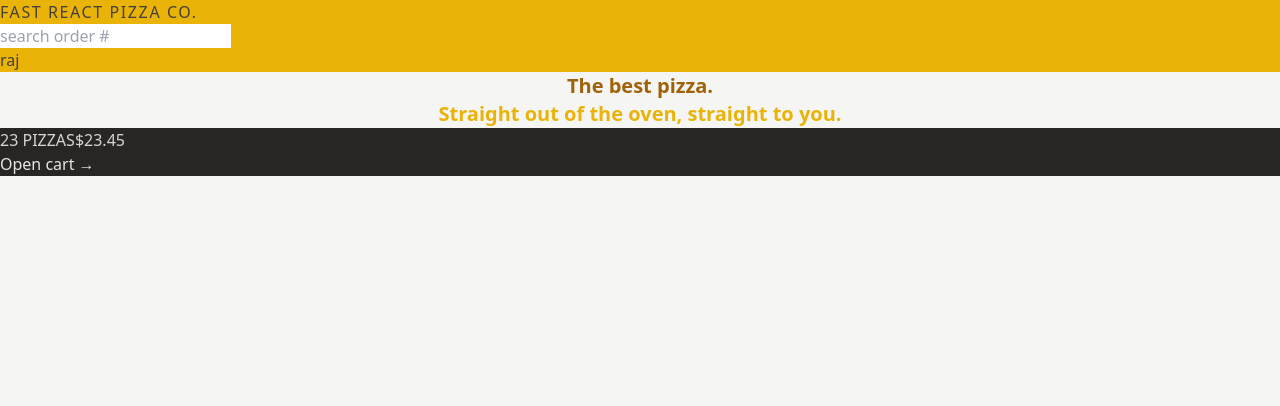
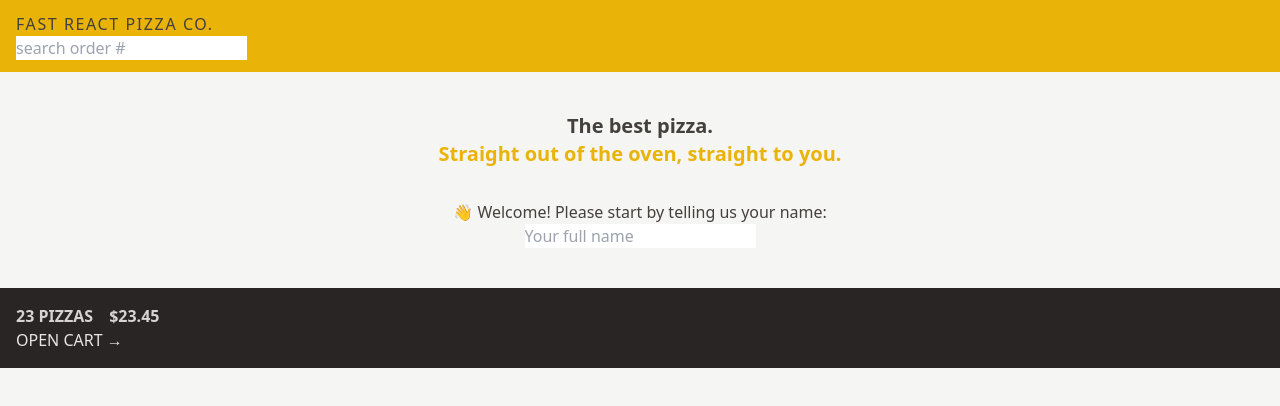
Before and after one commit to raj-wankhade/fast-react-pizza, a React (Vite) app: page / in a window 1280 px wide. Shown: the top 406 px of the page. Built offline with nearby package versions, Linux system fonts and the light colour scheme.

Commit message:
box-model - spacing, borders and display

```diff
--- a/src/features/cart/CartOverview.jsx
+++ b/src/features/cart/CartOverview.jsx
@@ -2,8 +2,8 @@
 
 function CartOverview() {
   return (
-    <div className="bg-stone-800 text-stone-200">
-      <p className="text-stone-300 uppercase">
+    <div className="bg-stone-800 text-stone-200 uppercase p-4">
+      <p className="font-semibold text-stone-300 space-x-4">
         <span>23 pizzas</span>
         <span>$23.45</span>
       </p>
--- a/src/features/user/Username.jsx
+++ b/src/features/user/Username.jsx
@@ -1,3 +1,3 @@
 export default function Username() {
-  return <div>raj</div>;
+  return <div className="text-sm font-semibold hidden">raj</div>;
 }
--- a/src/ui/Header.jsx
+++ b/src/ui/Header.jsx
@@ -4,7 +4,7 @@
 
 function Header() {
   return (
-    <div className="bg-yellow-500">
+    <div className="bg-yellow-500 px-4 py-3 border-b-stone-200">
       <Link to="/" className="tracking-widest uppercase">
         Fast React Pizza Co.
       </Link>
--- a/src/ui/Home.jsx
+++ b/src/ui/Home.jsx
@@ -1,13 +1,17 @@
+import CreateUser from "../features/user/CreateUser";
+
 function Home() {
   return (
-    <div>
-      <h1 className="text-xl text-yellow-700 font-semibold text-center">
+    <div className="my-10 text-center">
+      <h1 className="text-xl font-semibold mb-8">
         The best pizza.
         <br />
         <span className="text-yellow-500">
           Straight out of the oven, straight to you.
         </span>
       </h1>
+
+      <CreateUser />
     </div>
   );
 }
```
